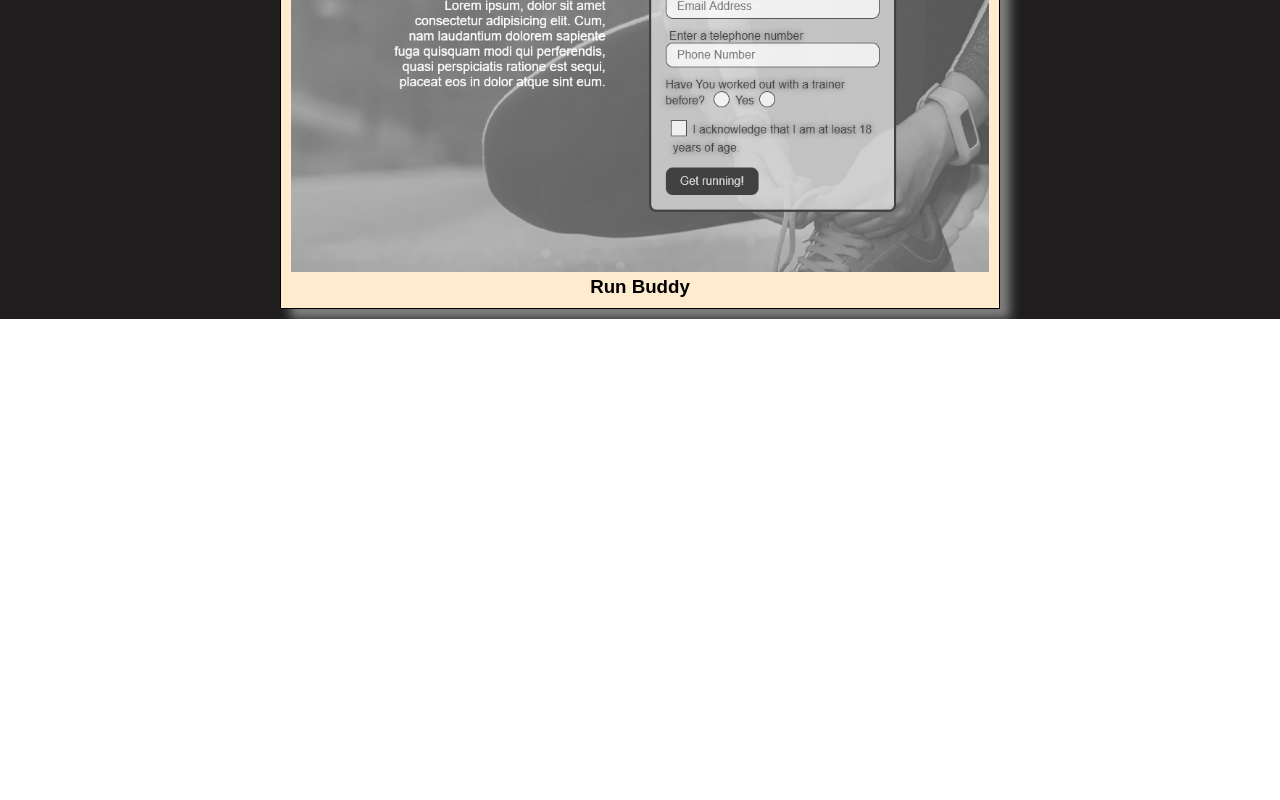
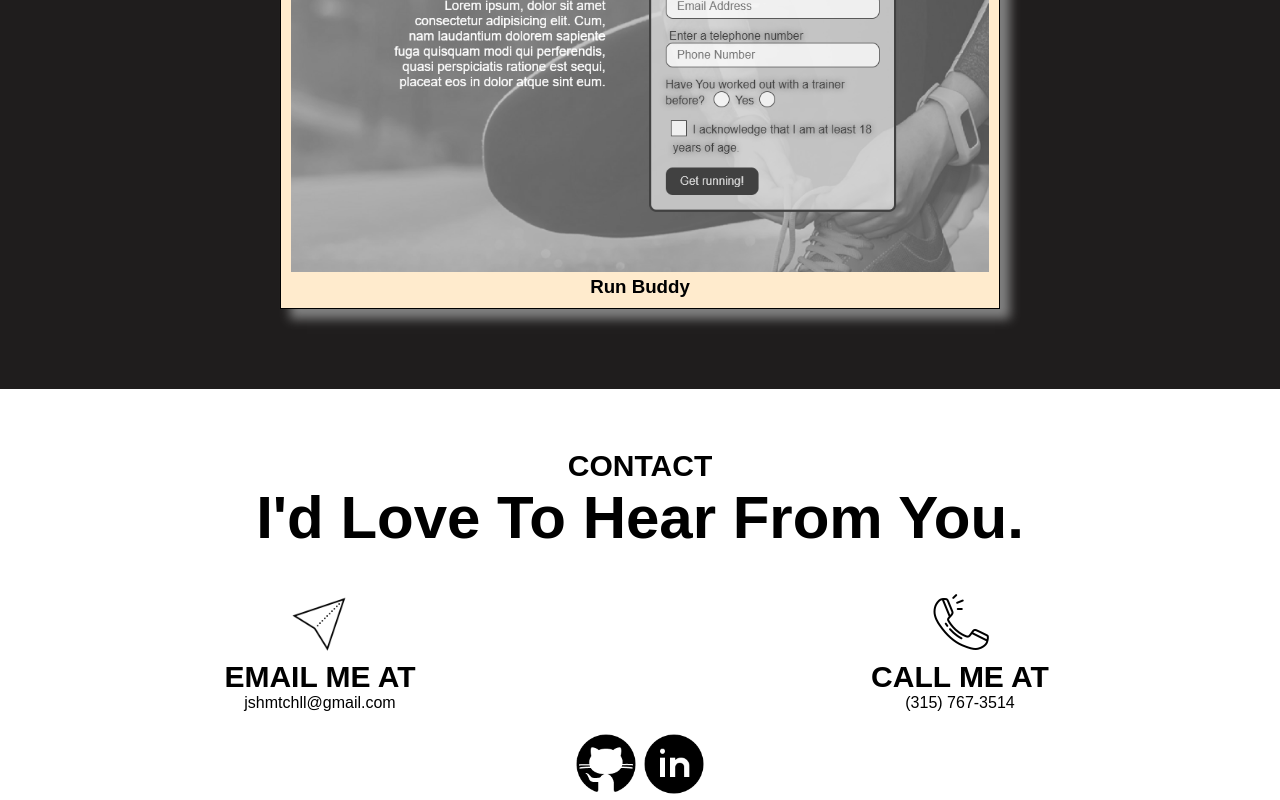
Before and after one commit to jshmtchll/jshmtchll.github.io, a plain HTML site: page index.html in a window 1280 px wide. Shown: the part 2501-3301 px from the top of the page. Before the commit the page ends 2820 px from the top, so only its background shows below. Drawn offline with Linux system fonts and the light colour scheme.

Commit message:
add contact section

```diff
--- a/index.html
+++ b/index.html
@@ -12,6 +12,7 @@
     <link rel="icon" type="image/png" href="./assets/images/favicon/favicon.ico">
 </head>
 <body>
+    <a id="top"></a>
     <!--navigation-->
     <header>
         <h1>
@@ -118,6 +119,26 @@
 
     <!--contact-->
     <footer class="contact" id="contact-me">
+        <h5>CONTACT</h5>
+        <h1>I'd Love To Hear From You.</h1>
+
+        <div class="phone-email">
+            <div class="email">
+                <img src="./assets/images/email.png" alt="" />
+                <h5>EMAIL ME AT</h5>
+                <a href="mailto:jshmtchll@gmail.com">jshmtchll@gmail.com</a>
+            </div>
+            <div class="phone">
+                <img src="./assets/images/phone.png" alt="" />
+                <h5>CALL ME AT</h5>
+                <a href="tel:+3157673514">(315) 767-3514</a>
+            </div>
+        </div>
+        <div class="icons">
+            <a href="https://github.com/jshmtchll"><img src="./assets/images/gitblack.png" alt="link to github" /></a>
+            <a href="https://www.linkedin.com/in/jshmtchll/"><img src="./assets/images/linkedblack.png" alt="link to linkedin" /></a>
+        </div>
+
 
     </footer>
 </body>
--- a/styles.css
+++ b/styles.css
@@ -147,6 +147,7 @@ body {
 .about-me p {
     text-align: center;
     line-height: 1.8;
+    font-weight: 500;
 }
 
 .about-me .about-btn {
@@ -171,6 +172,7 @@ body {
     background-position: center;
     background-attachment: fixed;
     background-position: 80%;
+    padding-bottom: 70px;
 
 }
 
@@ -228,6 +230,66 @@ body {
 
 }
 
+/*contact section begin*/
+
+.contact h5 {
+    text-align: center;
+    font-size: 30px;
+    margin-top: 60px;
+}
+
+.contact h1 {
+    text-align: center;
+    font-size: 60px;
+}
+
+.email {
+    text-align: center;
+    width: 50%;
+}
+
+.email h5 {
+    margin: 0;
+}
+
+.email img {
+    height: 64px;
+    width: 64px;
+}
+
+.email a {
+    text-decoration: none;
+    color: black;
+}
+
+.phone h5 {
+    margin: 0;
+}
+
+.phone {
+    text-align: center;
+    width: 50%;
+}
+
+.phone a {
+    text-decoration: none;
+    color: black;
+}
+
+.phone-email {
+    display: flex;
+    margin-top: 40px;
+    margin-bottom: 20px;
+}
+
+.icons {
+    text-align: center;
+}
+
+.icons img {
+    height: 64px;
+    width: 64px;
+}
 
 
   @keyframes jm {
```
Also changed, not shown: assets/images/abstract-bg.jpeg (deleted), assets/images/email.png (added), assets/images/gitblack.png (added), assets/images/linkedblack.png (added), assets/images/phone.png (added).
